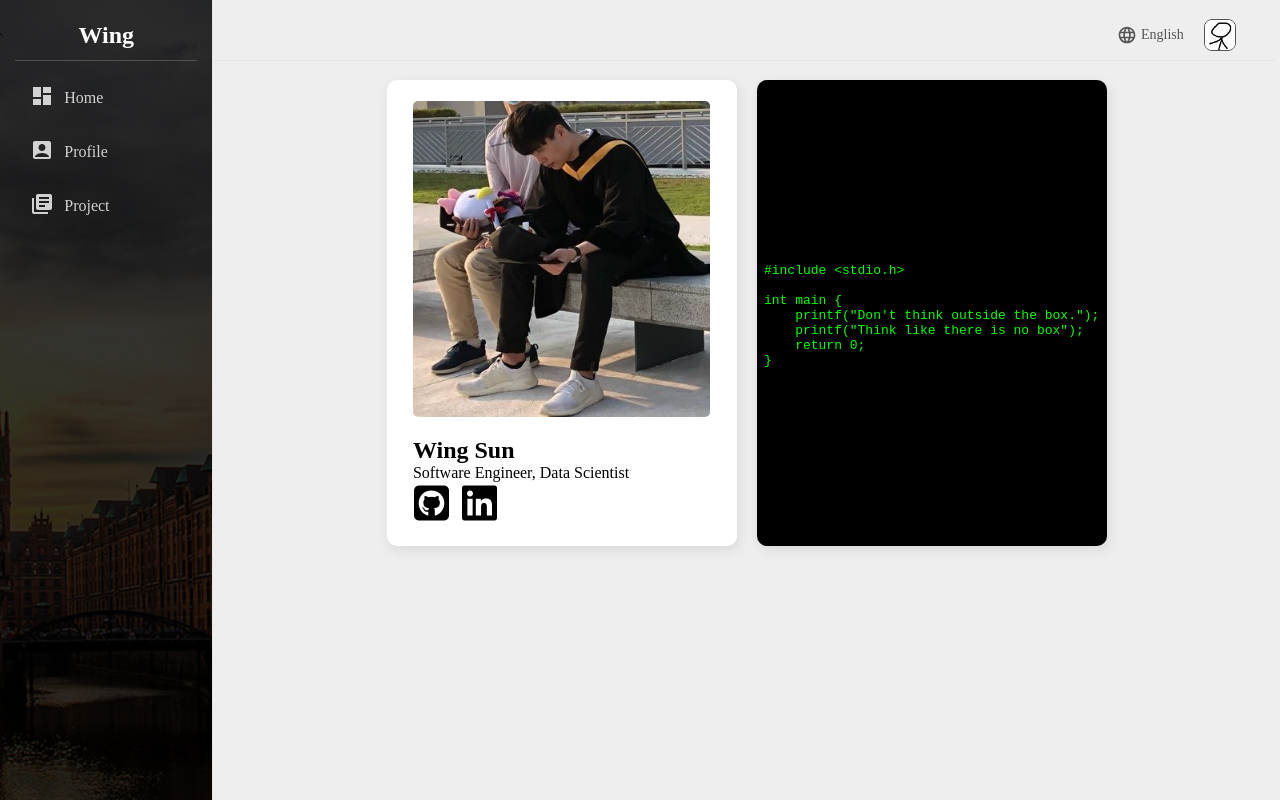
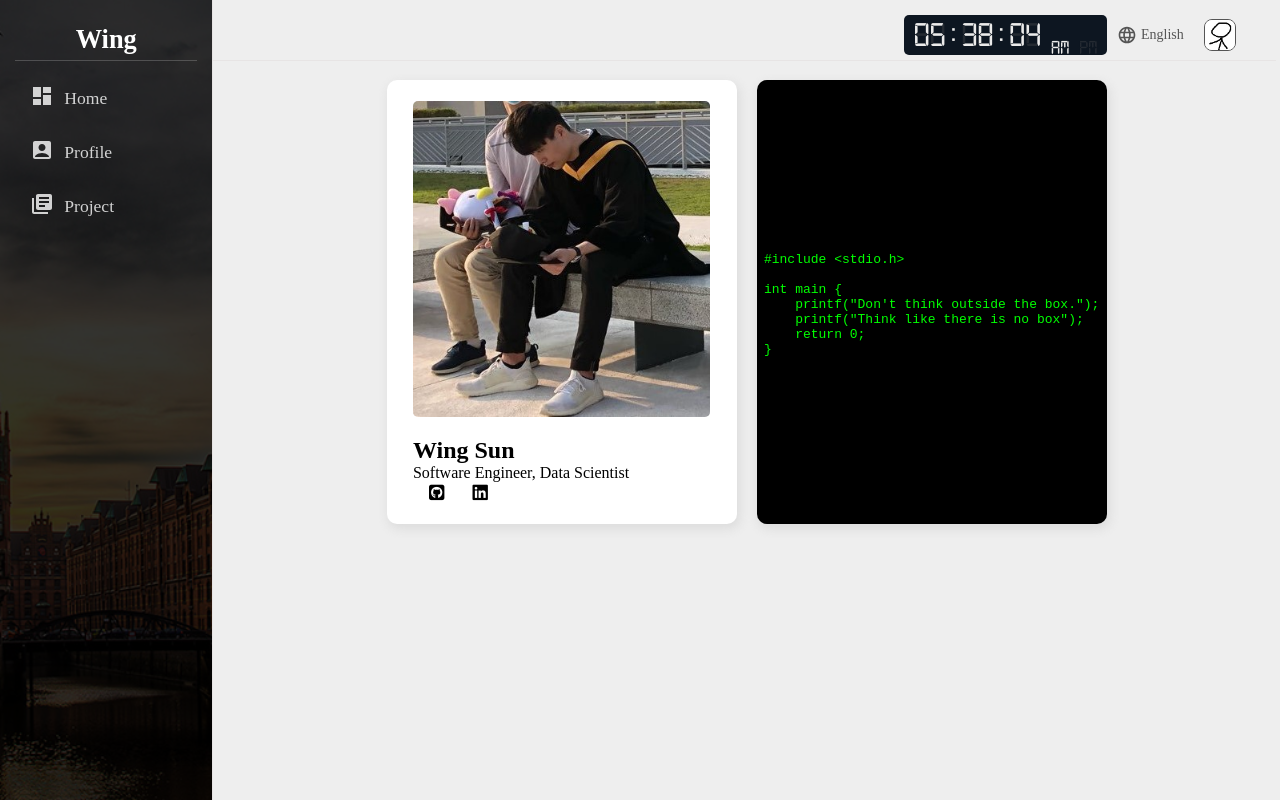
Before and after one commit to wingskh/personal_website, a React (Create React App) app: page / in a window 1280 px wide. Built offline with nearby package versions, Linux system fonts and the light colour scheme.

Commit message:
added clock

```diff
--- a/package.json
+++ b/package.json
@@ -8,6 +8,7 @@
     "@mui/icons-material": "^5.8.4",
     "@mui/material": "^5.10.1",
     "@mui/x-data-grid": "^5.15.3",
+    "@mui/x-date-pickers": "^5.0.0-beta.6",
     "@testing-library/jest-dom": "^5.16.5",
     "@testing-library/react": "^13.3.0",
     "@testing-library/user-event": "^13.5.0",
@@ -16,6 +17,7 @@
     "@types/react": "^18.0.17",
     "@types/react-dom": "^18.0.6",
     "marked": "^4.0.19",
+    "moment": "^2.29.4",
     "react": "^18.2.0",
     "react-circular-progressbar": "^2.1.0",
     "react-dom": "^18.2.0",
--- /dev/null
+++ b/src/components/Clock/Clock.jsx
@@ -0,0 +1,60 @@
+import "./clock.scss";
+import React, { useEffect, useState } from "react";
+import { Number } from "./Number";
+import { Word } from "./Word";
+
+const days = ["SUN", "MON", "TUE", "WED", "THU", "FRI", "SAT"];
+
+export const Clock = ({ h24 = false }) => {
+  const [hour, setHour] = useState(0);
+  const [minute, setMinute] = useState(0);
+  const [second, setSecond] = useState(0);
+  const [day, setDay] = useState(0);
+  const [pm, setPm] = useState(false);
+
+  useEffect(() => {
+    const update = () => {
+      const date = new Date();
+      let hour = date.getHours();
+      if (!h24) {
+        hour = hour % 12 || 12;
+      }
+      setHour(hour);
+      setMinute(date.getMinutes());
+      setSecond(date.getSeconds());
+      setDay(date.getDay());
+      setPm(date.getHours() >= 12);
+    };
+
+    update();
+
+    const interval = setInterval(() => {
+      update();
+    }, 1000);
+
+    return () => clearInterval(interval);
+  }, []);
+
+  return (
+    <div className="clock">
+      {/* <div className='calendar'>
+                {
+                    days.map((value, index)=>(<Word key={value} value={value} hidden={index != day}/>))
+                }
+            </div> */}
+      <div className="row">
+        <div className="hour">
+          <Number value={hour} />
+          <Word value={":"} />
+          <Number value={minute} />
+          <Word value={":"} />
+          <Number value={second} />
+        </div>
+        <div className="ampm">
+          <Word value={"AM"} hidden={pm} />
+          <Word value={"PM"} hidden={!pm} />
+        </div>
+      </div>
+    </div>
+  );
+};
--- /dev/null
+++ b/src/components/Clock/Countdown.jsx
@@ -0,0 +1,60 @@
+import "./clock.scss";
+import React, { useEffect, useState } from 'react'
+import { Number } from './Number'
+import { Word } from './Word'
+
+export const Countdown = ({tgt = 20000, event}) => {
+
+    const [millis , setMillis ] = useState(0);
+    const [seconds, setSeconds] = useState(0);
+    const [hours  , setHours  ] = useState(0);
+
+    const [time, setTime] = useState(tgt);
+
+    useEffect(()=> {
+
+        const interval = setInterval(()=> {
+
+            setTime(time=> {
+
+                if(time <= 0) {
+                    clearInterval(interval);
+                    setMillis(0);
+                    setSeconds(0);
+                    setHours(0);
+                    event();
+                    return 0;
+                } else {
+                    setMillis(time % 99);
+                    setSeconds(Math.floor((time / 1000) % 60));
+                    setHours(Math.floor(time / 1000 / 60));
+                    return time - 60;
+                }
+
+            });
+        }, 60);
+
+        return e => clearInterval(interval);
+
+    }, []);
+
+    const addTime = ()=> {
+        setTime(time + 10000);
+    }
+
+    return (
+        <div className='clock'>
+
+            <div className='countdown'>
+                <Number value={hours} />
+                <Word value={':'} />
+                <Number value={seconds} />
+                <Word value={':'} />
+                <Number value={millis} />
+            </div>
+
+            <button onClick={e=>addTime()}>Press to save the world</button>
+
+        </div>
+    )
+}
--- /dev/null
+++ b/src/components/Clock/Number.jsx
@@ -0,0 +1,12 @@
+import "./clock.scss";
+import React from "react";
+
+export const Number = ({ value = 0 }) => {
+  const result = String(value).padStart(2, "0");
+  return (
+    <div className="digital">
+      <p>88</p>
+      <p>{result}</p>
+    </div>
+  );
+};
--- /dev/null
+++ b/src/components/Clock/Word.jsx
@@ -0,0 +1,16 @@
+import "./clock.scss";
+import React from "react";
+
+export const Word = ({ value, hidden = false }) => {
+  const getStyle = () => {
+    return {
+      visibility: hidden ? "hidden" : "visible",
+    };
+  };
+  return (
+    <div className="digital">
+      <p>{value}</p>
+      <p style={getStyle()}>{value}</p>
+    </div>
+  );
+};
--- /dev/null
+++ b/src/components/Clock/clock.scss
@@ -0,0 +1,125 @@
+@font-face {
+  font-family: 'Digital-7';
+  src: url(../../assets/fonts/digital-7.ttf) format('truetype');
+}
+
+
+.clock {
+  border-radius: 5px;
+  background: #0d1621;
+  display: flex;
+  flex-direction: column;
+  align-items: center;
+  overflow: hidden;
+  padding-left: 10px;
+  padding-right: 10px;
+  margin-right: 10px;
+}
+
+.calendar {
+  font-size: 12px;
+  display: flex;
+  flex-direction: row;
+  align-items: center;
+  justify-content: center;
+  gap: 33px;
+  padding: 0 10px;
+  padding-top: 10px;
+}
+
+.row {
+  display: flex;
+  flex-direction: row;
+  gap: 10px;
+}
+
+.countdown {
+  font-size: 12px;
+}
+
+.hour {
+  flex: 1;
+  font-size: 35px;
+  margin: 0;
+  padding: 0;
+  top: 0;
+}
+
+.ampm {
+  align-self: flex-end;
+  font-size: 20px;
+  display: flex;
+  justify-content: end;
+  align-items: end;
+  gap: 10px;
+  margin-bottom: 5px;
+}
+
+.digital {
+  display: inline-block;
+  position: relative;
+  font-family: 'Digital-7';
+}
+
+.digital :first-child {
+  width: 100%;
+  position: absolute;
+  color: #242a32;
+}
+
+.digital :last-child {
+  position: relative;
+  color: #ebebeb;
+}
+
+.digital p {
+  margin: 0;
+}
+
+button {
+  font-size: 1.2rem;
+  border-radius:5px;
+  padding: 10px;
+  margin-bottom: 10px;
+}
+
+.fa {
+  margin-left: 15px;
+  font-size: 1.1rem;
+}
+
+a {
+  font-size: 1.1rem;
+  text-decoration: none;
+}
+
+.message {
+  background:#da9090;
+  border: 2px solid rgb(255, 115, 0);
+  border-radius: 5px;
+  padding: 10px;
+  margin: 10px;
+  font-size: 1.5rem;
+  font-family: monospace, Arial, Helvetica, sans-serif;
+  text-align: center;
+}
+
+@media (max-width: 770px) {
+
+.calendar, .ampm {
+  font-size: 0.7rem;
+}
+
+.hour {
+  font-size: 12rem;
+}
+
+.clock {
+  padding: 5px;
+}
+
+.countdown {
+  font-size: 4rem;
+}
+
+}
--- /dev/null
+++ b/src/components/Clock/index.js
@@ -0,0 +1,2 @@
+export * from "./Clock";
+export * from "./Countdown";
--- a/src/components/NavBar/NavBar.jsx
+++ b/src/components/NavBar/NavBar.jsx
@@ -7,15 +7,20 @@ import NotificationsNoneOutlinedIcon from "@mui/icons-material/NotificationsNone
 import ChatBubbleOutlineOutlinedIcon from "@mui/icons-material/ChatBubbleOutlineOutlined";
 import ListOutlinedIcon from "@mui/icons-material/ListOutlined";
 import { DarkModeContext } from "../../context/darkModeContext";
-import { useContext } from "react";
+import { useContext, useState } from "react";
 import userIcon from "../../assets/images/slack.png";
+import TextField from "@mui/material/TextField";
+import { TimePicker } from "@mui/x-date-pickers/TimePicker";
+import { Clock, Countdown } from "../";
 
 export const NavBar = () => {
   const { dispatch } = useContext(DarkModeContext);
 
+  const [message, setMessage] = useState(null);
   return (
     <div className="navbar">
       <div className="wrapper">
+        <Clock />
         {/* <div className="search">
           <input type="text" placeholder="Search..." />
           <SearchOutlinedIcon />
--- a/src/components/Widget/Widget.jsx
+++ b/src/components/Widget/Widget.jsx
@@ -3,6 +3,7 @@ import KeyboardArrowUpIcon from "@mui/icons-material/KeyboardArrowUp";
 import PersonOutlinedIcon from "@mui/icons-material/PersonOutlined";
 import ShoppingCartOutlinedIcon from "@mui/icons-material/ShoppingCartOutlined";
 import MonetizationOnOutlinedIcon from "@mui/icons-material/MonetizationOnOutlined";
+import moment from "moment";
 
 export const Widget = ({ data }) => {
   return (
@@ -21,7 +22,7 @@ export const Widget = ({ data }) => {
       {data.ratio}
       <span className="corner">
         <div className="left">
-          <span className="link">LeetCode</span>
+          <span className="link">{moment().format("YYYY-MM-DD HH:mm:ss")}</span>
         </div>
         <div className="right">{data.icon}</div>
       </span>
--- a/src/components/index.js
+++ b/src/components/index.js
@@ -1,3 +1,4 @@
 export * from "./NavBar";
 export * from "./SideBar";
 export * from "./Widget";
+export * from "./Clock";
--- a/src/pages/profile/Profile.jsx
+++ b/src/pages/profile/Profile.jsx
@@ -8,6 +8,7 @@ import ReactMarkdown from "react-markdown";
 import recordFile from "./README.md";
 import { marked } from "marked";
 import remarkGfm from "remark-gfm";
+import moment from "moment";
 import { defaultLeetCodeData } from "./defaultLeetCodeData";
 
 export const ProfilePage = () => {
@@ -16,7 +17,6 @@ export const ProfilePage = () => {
     defaultLeetCodeData("Loading...")
   );
   const [loading, setLoading] = useState(false);
-
   useEffect(() => {
     const fetchData = async () => {
       setLoading(true);
@@ -164,9 +164,21 @@ export const ProfilePage = () => {
             <Widget data={leetCodeCard} />
           </Grid>
         ))}
-        <Grid item xs={12}>
-          <div className="sectionTitle" style={{ marginTop: "20px" }}>
-            Finished Questions
+        <Grid item xs={12} style={{ display: "inline" }}>
+          <div
+            style={{
+              display: "flex",
+              justifyContent: "start",
+              alignItems: "center",
+              marginTop: "20px",
+            }}
+          >
+            <div className="sectionTitle" style={{ marginRight: "10px" }}>
+              Finished Questions{" "}
+            </div>
+            <code className="time">
+              ({moment().format("YYYY-MM-DD HH:mm:ss")})
+            </code>
           </div>
         </Grid>
         <Grid item xs={12}>
--- a/src/pages/profile/profile.scss
+++ b/src/pages/profile/profile.scss
@@ -16,6 +16,7 @@
       font-weight: bold;
       -webkit-background-clip: text;
       -webkit-text-fill-color: transparent;
+
     }
 
     .cardSubTitle {
```
Also changed, not shown: src/assets/fonts/digital-7.ttf (added), 1 other file (tests, documents, lock files or other folders).
